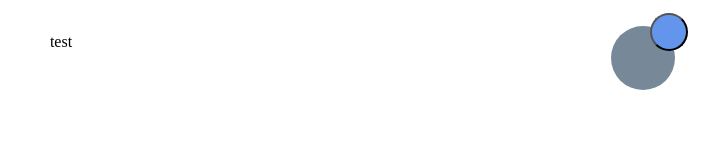
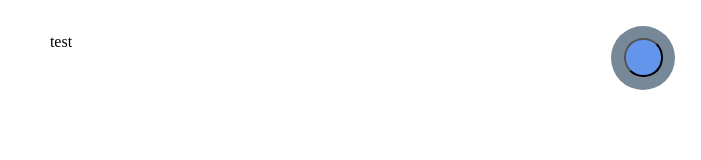
Before and after one commit to NecroticPhantom/Game-Website-Test, a plain HTML site: page index.html in a window 1280 px wide. Shown: the whole page, without its empty margins (579-1280 px from the left). Drawn offline with Linux system fonts and the light colour scheme.

Commit message:
Darkmode Toggle CSS Changes

```diff
--- a/styles.css
+++ b/styles.css
@@ -22,27 +22,26 @@ body {
 
 #themeSwitchLabel {
     position: fixed;
-    display: inline-block;
+    display: flex;
+    justify-content: center;
+    align-items: center;
     width: 5vw;
     height: 5vw;
     border-radius: 50%;
     background-color: var(--base-variant);
     top: 2vw;
-    right: 2%;
+    right: 2vw;
 }
 
 #themeSwitch {
     width: 3vw;
     height: 3vw;
-    padding: 0vw;
     border-radius: 50%;
     background-color: var(--accent-color);
     display: flex;
     justify-content: center;
     align-items: center;
     position: fixed;
-    top: 1vw;
-    right: 1vw;
 }
 
 #themeSwitch svg{
```
